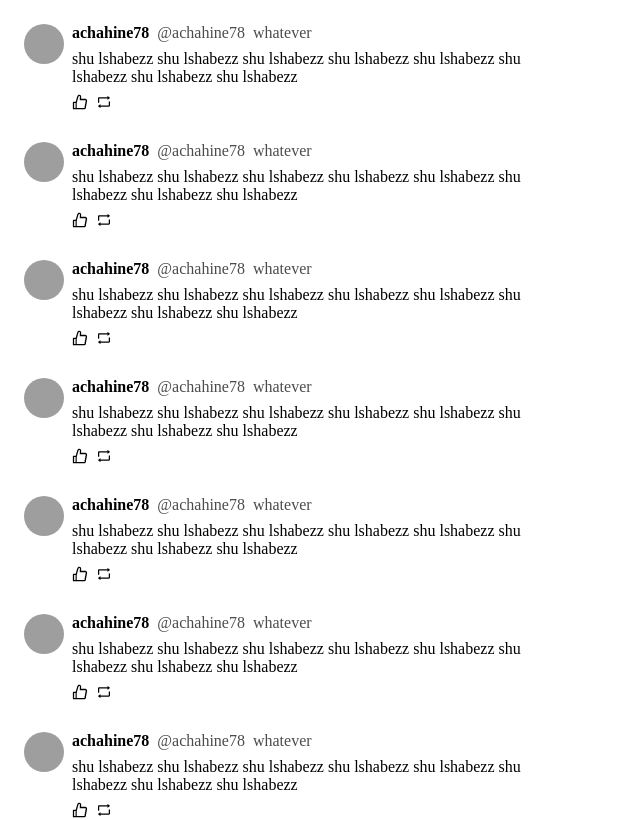
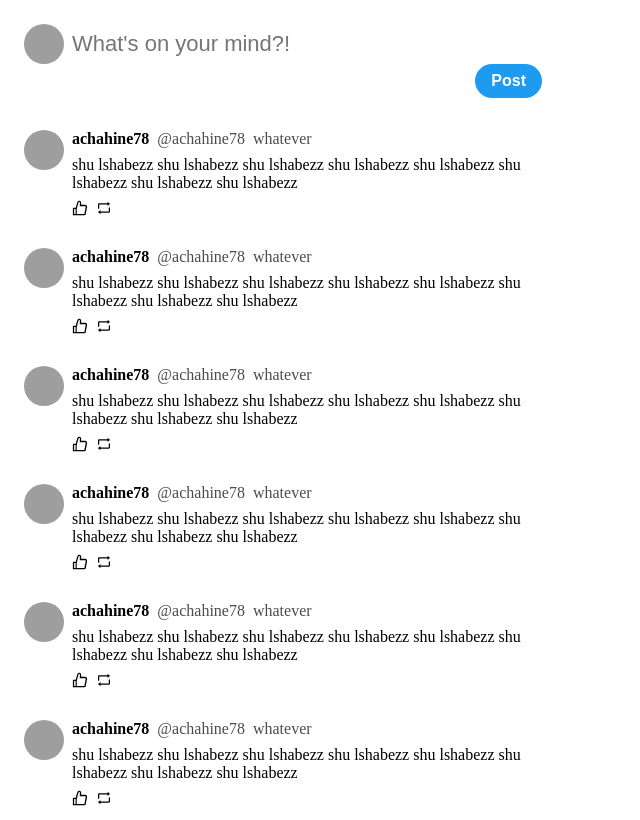
Before and after one commit to achahine78/pwipper-ui, a React (Vite) app: page /home in a window 1280 px wide. Shown: the top 820 px of the page, without its empty margins (0-640 px from the left). Built offline with nearby package versions, Linux system fonts and the light colour scheme; grey boxes are pictures that could not be loaded.

Commit message:
feat: create post pweep ui

```diff
--- /dev/null
+++ b/src/components/PostPweep.scss
@@ -0,0 +1,34 @@
+.post-pweep__container {
+    padding: 16px;
+    max-width: 550px;
+    .post-pweep__image-input-container {
+        display: flex;
+
+        .post-pweep__image {
+            width: 40px;
+            height: 40px;
+            border-radius: 50%;
+        }
+
+        .post-pweep__input, .post-pweep__input:focus-visible {
+            padding-left: 8px;
+            border: none;
+            outline: none;
+            font-size: 22px;
+        }
+    }
+
+    .post-pweep__button-container {
+        display: flex;
+        justify-content: flex-end;
+        .post-pweep__button {
+            border: none;
+            background-color: rgb(29, 155, 240);
+            color: white;
+            padding: 8px 16px;
+            border-radius: 32px;
+            font-size: 16px;
+            font-weight: bold;
+        }
+    }
+}
--- /dev/null
+++ b/src/components/PostPweep.tsx
@@ -0,0 +1,25 @@
+import { User } from "../types/User";
+import "./PostPweep.scss";
+
+type Props = {
+  user: User;
+};
+
+const POST_PWEEP_PLACEHOLDER = "What's on your mind?!";
+
+export const PostPweep = ({ user }: Props) => {
+  return (
+    <div className="post-pweep__container">
+      <div className="post-pweep__image-input-container">
+        <img src={user.image} className="post-pweep__image" />
+        <input
+          className="post-pweep__input"
+          placeholder={POST_PWEEP_PLACEHOLDER}
+        />
+      </div>
+      <div className="post-pweep__button-container">
+        <button className="post-pweep__button">Post</button>
+      </div>
+    </div>
+  );
+};
--- a/src/pages/Homepage.tsx
+++ b/src/pages/Homepage.tsx
@@ -1,3 +1,4 @@
+import { PostPweep } from "../components/PostPweep";
 import { PweepList } from "../components/PweepList";
 import { Pweep } from "../types/Pweep";
 import { User } from "../types/User";
@@ -44,6 +45,7 @@ const pweeps = [
 export const Homepage = () => {
   return (
     <div>
+      <PostPweep user={user} />
       <PweepList pweeps={pweeps} />
     </div>
   );
```
